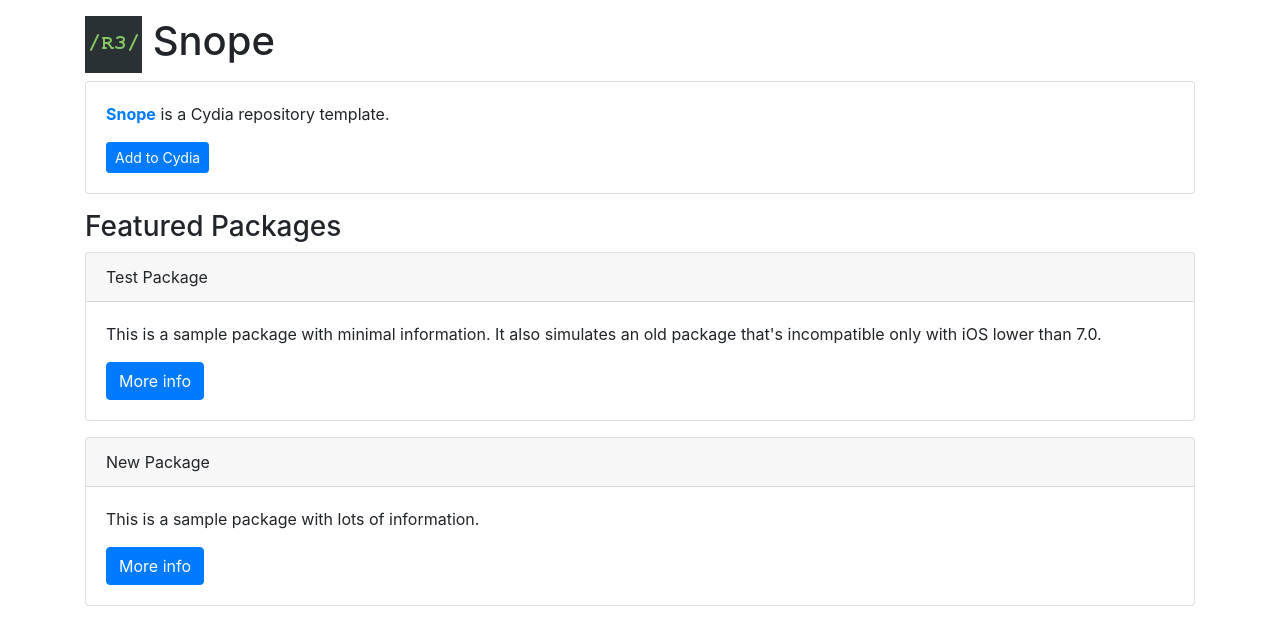
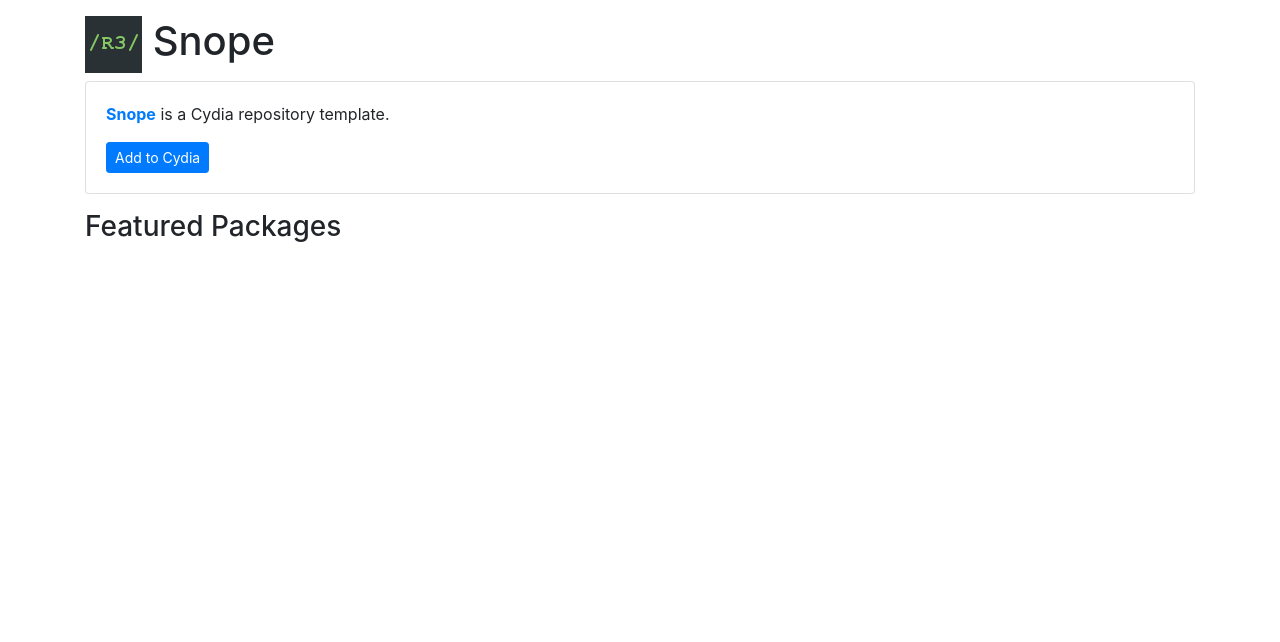
Before and after one commit to snopeCydia/snope.github.io, a plain HTML site: page index.html in a window 1280 px wide. Drawn offline with nearby package versions, Linux system fonts and the light colour scheme.

Commit message:
Update index.html

```diff
--- a/index.html
+++ b/index.html
@@ -26,29 +26,3 @@
 <div class="container">
   <h3 id="wells" class="page-header">Featured Packages</h3>
 </div>
-
-<div class="container">
-	<div class="card">
-		<div class="card-header">
-			Test Package
-		</div>
-		<div class="card-body">
-		  <p class="card-text">This is a sample package with minimal information.
-			It also simulates an old package that's incompatible only with iOS lower than 7.0.</p>
-			<a class="btn btn-xs btn-primary" href="depictions/?p=com.supermamon.oldpackage">More info</a>
-		</div>
-	</div>
-	<div class="card">
-		<div class="card-header">
-			New Package
-		</div>
-		<div class="card-body">
-		  <p class="card-text">This is a sample package with lots of information.</p>
-		  <a class="btn btn-xs btn-primary" href="depictions/?p=com.supermamon.newpackage">More info</a>
-		</div>
-	</div>
-
-</div>
-
-</body>
-</html>
```
